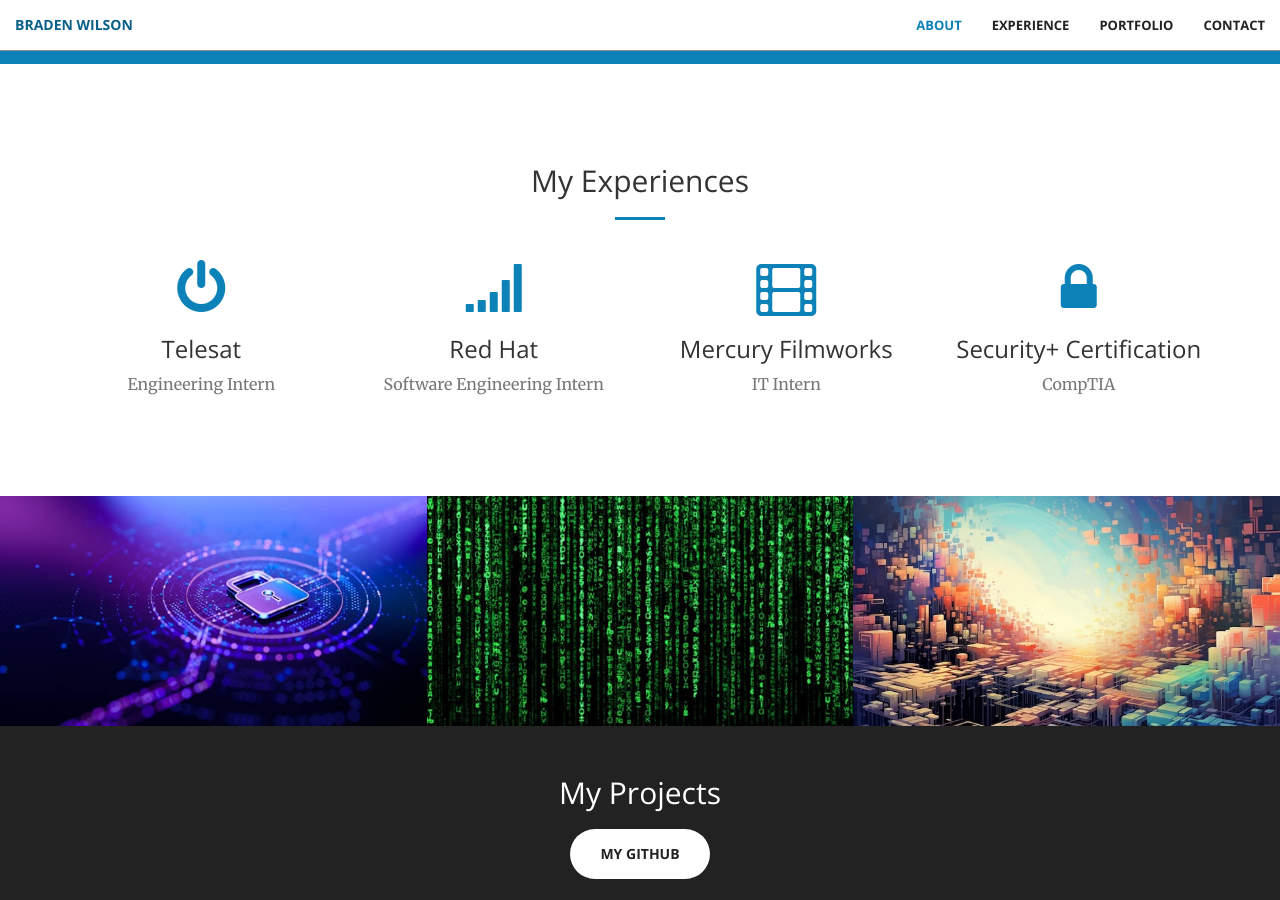
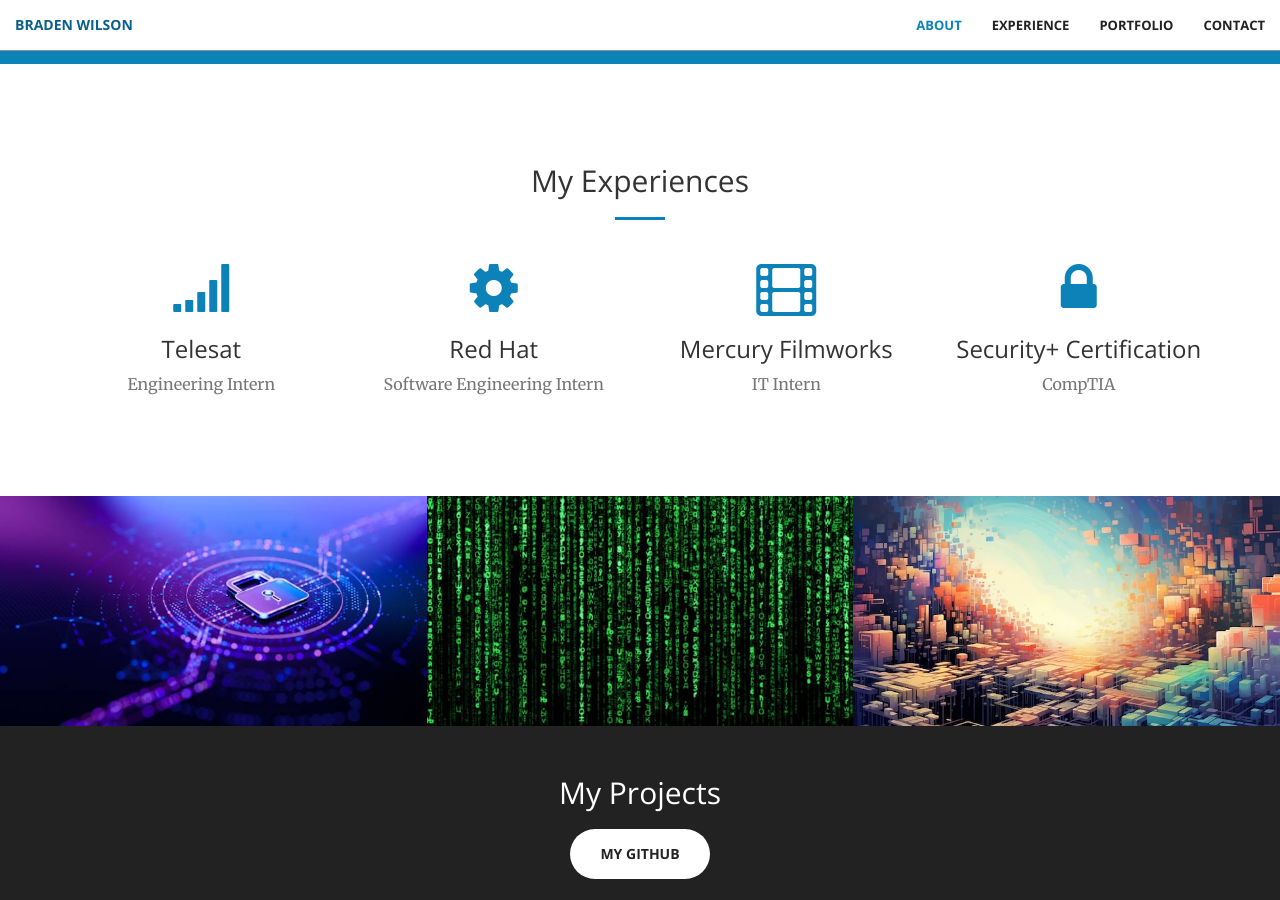
Before and after one commit to in-amber/in-amber.github.io, a Jekyll site: the page built from index.html, in a window 1280 px wide and 900 px high, scrolled down 1206 px. Built offline with Jekyll 4.4.1, drawn with Linux system fonts in a browser that asks for light colours.

Commit message:
Icon changed

```diff
--- a/_includes/experiences.html
+++ b/_includes/experiences.html
@@ -11,14 +11,14 @@
         <div class="row">
             <div class="col-lg-3 col-md-6 text-center">
                 <div class="service-box">
-                    <i class="fa fa-4x fa-satellite wow bounceIn text-primary"></i>
+                    <i class="fa fa-4x fa-signal wow bounceIn text-primary"></i>
                     <h3>Telesat</h3>
                     <p class="text-muted">Engineering Intern</p>
                 </div>
             </div>
             <div class="col-lg-3 col-md-6 text-center">
                 <div class="service-box">
-                    <i class="fa fa-4x fa-redhat wow bounceIn text-primary" data-wow-delay=".1s"></i>
+                    <i class="fa fa-4x fa-gear wow bounceIn text-primary" data-wow-delay=".1s"></i>
                     <h3>Red Hat</h3>
                     <p class="text-muted">Software Engineering Intern</p>
                 </div>
```
Also changed, not shown: font-awesome/css/font-awesome.css, font-awesome/css/font-awesome.min.css.
